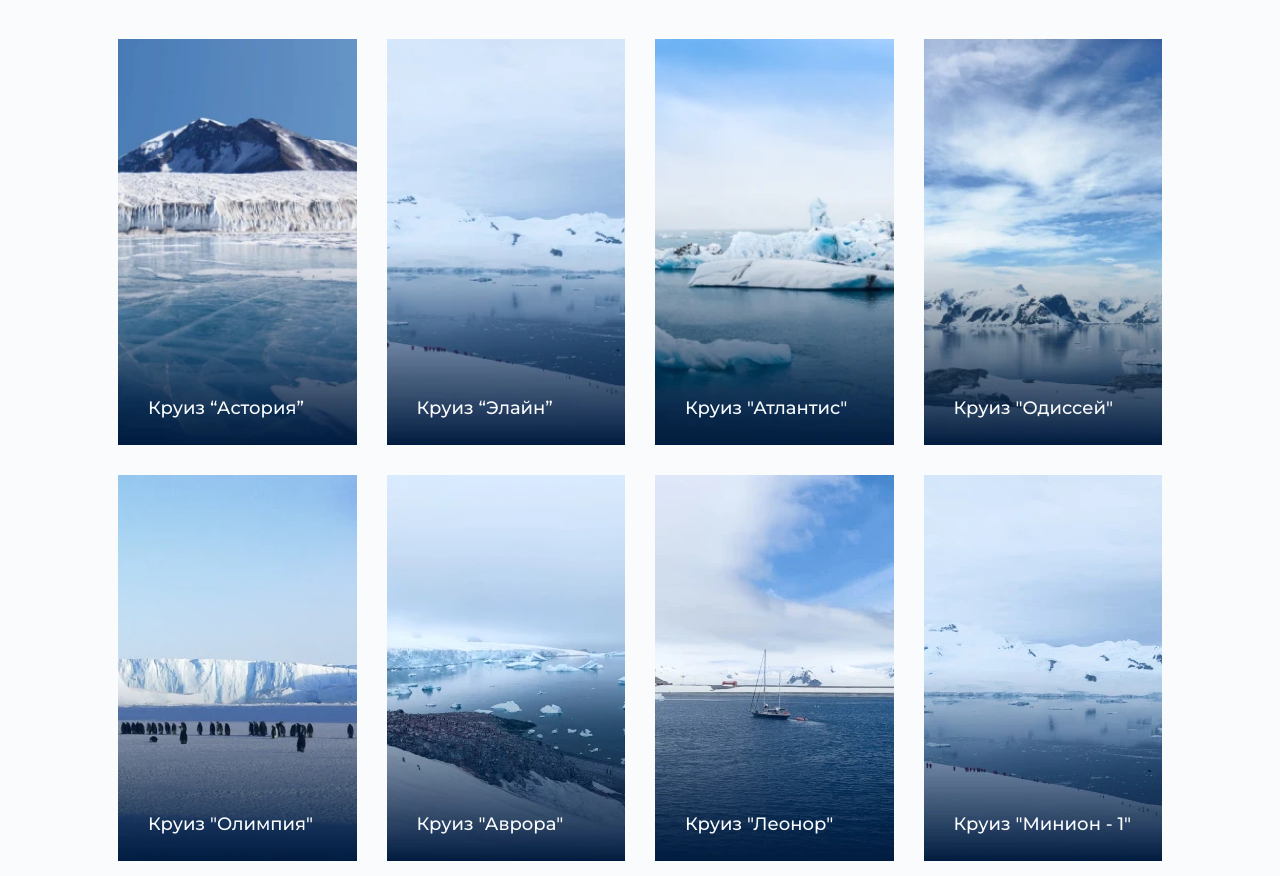
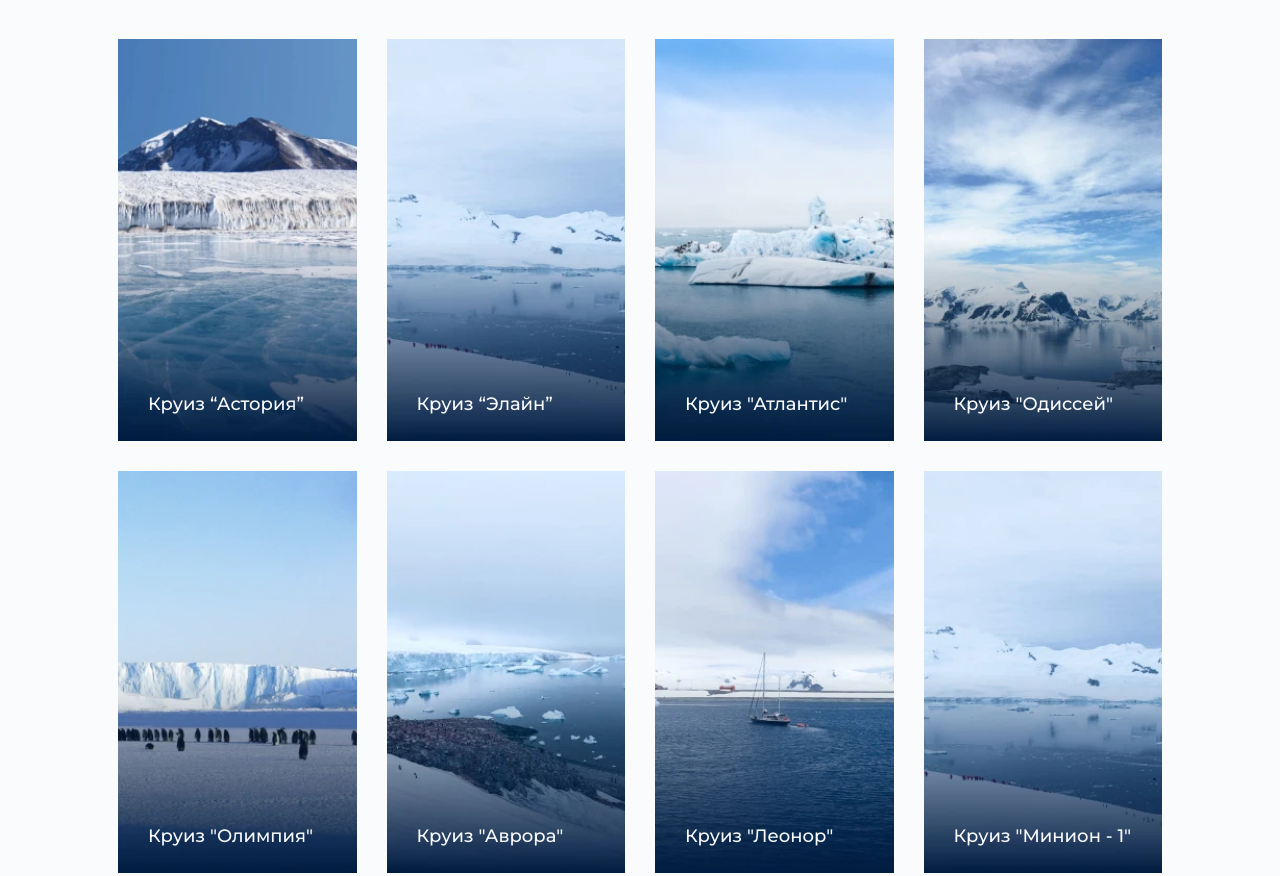
Before and after one commit to alex-v-10/cruises-to-antarctica, a website built with webpack: page source/index.html in a window 1280 px wide. Shown: the part 1940-2816 px from the top of the page. Built offline with nearby package versions, Linux system fonts and the light colour scheme; files whose address does not match are found by name.

Commit message:
fix catalog

```diff
--- a/source/index.html
+++ b/source/index.html
@@ -128,7 +128,7 @@
           </div>
         </div>
       </section>
-      <section class="catalog">
+      <section class="catalog no-js">
         <div class="container">
           <h2 class="catalog__title">Ближайшие круизы</h2>
           <div class="catalog__list-wrapper">
@@ -136,6 +136,7 @@
               <li>
                 <div class="catalog__card card" tabindex="0">
                   <div class="card__content">
+                    <div class="card__table-wrapper">
                       <table>
                         <caption>Круиз “Астория”</caption>
                         <tr>
@@ -155,6 +156,7 @@
                           <td>от 11500 $</td>
                         </tr>
                       </table>
+                    </div>
                     <a class="btn" href="#">Забронировать</a>
                   </div>
                   <div class="card__background">
@@ -170,6 +172,7 @@
               <li>
                 <div class="catalog__card card" tabindex="0">
                   <div class="card__content">
+                    <div class="card__table-wrapper">
                       <table>
                         <caption>Круиз “Элайн”</caption>
                         <tr>
@@ -189,6 +192,7 @@
                           <td>от 14500 $</td>
                         </tr>
                       </table>
+                    </div>
                     <a class="btn" href="#">Забронировать</a>
                   </div>
                   <div class="card__background">
@@ -201,16 +205,15 @@
                   </div>
                 </div>
               </li>
-              <!-- ? -->
               <li>
                 <div class="catalog__card card" tabindex="0">
                   <div class="card__content">
+                    <div class="card__table-wrapper">
                       <table>
                         <caption>Круиз "Атлантис"</caption>
                         <tr>
                           <th>Маршрут</th>
-                        <!-- <td>Аргентина - Южная Георгия и Южные Сандвичевы Острова - Антарктида</td> -->
-                        <td></td>
+                          <td>Аргентина - Южная Георгия и Южные Сандвичевы Острова - Антарктида</td>
                         </tr>
                         <tr>
                           <th>Порт отправления</th>
@@ -225,6 +228,7 @@
                           <td>от 14500 $</td>
                         </tr>
                       </table>
+                    </div>
                     <a class="btn" href="#">Забронировать</a>
                   </div>
                   <div class="card__background">
@@ -240,6 +244,7 @@
               <li>
                 <div class="catalog__card card" tabindex="0">
                   <div class="card__content">
+                    <div class="card__table-wrapper">
                       <table>
                         <caption>Круиз "Одиссей"</caption>
                         <tr>
@@ -259,6 +264,7 @@
                           <td>от 9700 $</td>
                         </tr>
                       </table>
+                    </div>
                     <a class="btn" href="#">Забронировать</a>
                   </div>
                   <div class="card__background">
@@ -271,16 +277,15 @@
                   </div>
                 </div>
               </li>
-              <!-- ? -->
               <li>
                 <div class="catalog__card card" tabindex="0">
                   <div class="card__content">
+                    <div class="card__table-wrapper">
                       <table>
                         <caption>Круиз "Олимпия"</caption>
                         <tr>
                           <th>Маршрут</th>
-                        <!-- <td>Аргентина - Фолклендские острова - Южная Георгия - Антарктида</td> -->
-                        <td></td>
+                          <td>Аргентина - Фолклендские острова - Южная Георгия - Антарктида</td>
                         </tr>
                         <tr>
                           <th>Порт отправления</th>
@@ -295,6 +300,7 @@
                           <td>от 11700 $</td>
                         </tr>
                       </table>
+                    </div>
                     <a class="btn" href="#">Забронировать</a>
                   </div>
                   <div class="card__background">
@@ -310,6 +316,7 @@
               <li>
                 <div class="catalog__card card" tabindex="0">
                   <div class="card__content">
+                    <div class="card__table-wrapper">
                       <table>
                         <caption>Круиз "Аврора"</caption>
                         <tr>
@@ -329,6 +336,7 @@
                           <td>от 11700 $</td>
                         </tr>
                       </table>
+                    </div>
                     <a class="btn" href="#">Забронировать</a>
                   </div>
                   <div class="card__background">
@@ -344,6 +352,7 @@
               <li>
                 <div class="catalog__card card" tabindex="0">
                   <div class="card__content">
+                    <div class="card__table-wrapper">
                       <table>
                         <caption>Круиз "Леонор"</caption>
                         <tr>
@@ -363,6 +372,7 @@
                           <td>от 12500 $</td>
                         </tr>
                       </table>
+                    </div>
                     <a class="btn" href="#">Забронировать</a>
                   </div>
                   <div class="card__background">
@@ -378,6 +388,7 @@
               <li>
                 <div class="catalog__card card" tabindex="0">
                   <div class="card__content">
+                    <div class="card__table-wrapper">
                       <table>
                         <caption>Круиз "Минион&nbsp;-&nbsp;1"</caption>
                         <tr>
@@ -397,6 +408,7 @@
                           <td>от 12300 $</td>
                         </tr>
                       </table>
+                    </div>
                     <a class="btn" href="#">Забронировать</a>
                   </div>
                   <div class="card__background">
--- a/source/js/main.js
+++ b/source/js/main.js
@@ -1,7 +1,7 @@
 import {iosVhFix} from './utils/ios-vh-fix';
-import {initModals} from './modules/modals/init-modals';
 import {Form} from './modules/form-validate/form';
 import {initMenuBurger} from './modules/menu-burger';
+import {initCatalog} from './modules/catalog';
 
 // ---------------------------------
 
@@ -19,7 +19,7 @@ window.addEventListener('DOMContentLoaded', () => {
   // в load следует добавить скрипты, не участвующие в работе первого экрана
   window.addEventListener('load', () => {
     initMenuBurger();
-    initModals();
+    initCatalog();
     const form = new Form();
     window.form = form;
     form.init();
--- /dev/null
+++ b/source/js/modules/catalog.js
@@ -0,0 +1,25 @@
+const cards = document.querySelectorAll('.card');
+
+const initCards = () => {
+  if (cards) {
+    for (const card of cards) {
+      const caption = card.querySelector('caption');
+      const cardBg = card.querySelector('.card__background');
+      if (caption && cardBg) {
+        const cardBgTitle = document.createElement('span');
+        cardBgTitle.classList.add('card__background-title');
+        cardBg.appendChild(cardBgTitle);
+        cardBgTitle.innerText = caption.innerText;
+      }
+    }
+  }
+};
+
+const catalog = document.querySelector('.catalog');
+
+const initCatalog = () => {
+  catalog.classList.remove('no-js');
+  initCards();
+};
+
+export {initCatalog};
--- a/source/sass/blocks/booking.scss
+++ b/source/sass/blocks/booking.scss
@@ -96,10 +96,3 @@
     padding: 0;
   }
 }
-
-.booking__form {
-  padding: 50px;
-  width: 100%;
-  background-color: $color-default-black;
-  color: $color-default-white;
-}
--- a/source/sass/blocks/card.scss
+++ b/source/sass/blocks/card.scss
@@ -1,6 +1,8 @@
 .card {
   position: relative;
   padding: 28px 25px 35px;
+  min-height: 386px;
+  height: 100%;
   background-color: $color-default-black;
   color: $color-default-white;
 
@@ -15,11 +17,6 @@
   @mixin remove-background {
     .card__background {
       display: none;
-    }
-
-    caption {
-      left: 0;
-      top: 0;
     }
   }
 
@@ -37,32 +34,21 @@
   display: flex;
   flex-direction: column;
   height: 100%;
+}
 
-  table {
-    margin: 0 0 25px;
-    padding: 38px 0 0;
-    flex: 1 1 auto;
-  }
+.card__table-wrapper {
+  margin: 0 0 2px;
+  flex: 1 0 280px;
 
   caption {
     font-weight: 500;
     font-size: 18px;
     line-height: 150%;
-
-    position: absolute;
-    width: fit-content;
-    height: fit-content;
-    bottom: -12px;
-    left: 5px;
-    z-index: 3;
-
-    @include vp-1023 {
-      left: 0;
-      bottom: -7px;
-    }
+    margin: 0 0 12px;
+    text-align: start;
 
     @include vp-767 {
-      bottom: -18px;
+      margin: 0 0 13px;
     }
   }
 
@@ -94,7 +80,6 @@
     z-index: 1;
     width: 100%;
     margin: auto 0 0;
-    justify-self: flex-end;
   }
 }
 
@@ -112,3 +97,32 @@
     object-fit: cover;
   }
 }
+
+.card__background-title {
+  font-weight: 500;
+  font-size: 18px;
+  line-height: 150%;
+
+  position: absolute;
+  width: fit-content;
+  height: fit-content;
+  bottom: 23px;
+  left: 30px;
+  z-index: 3;
+
+  @include vp-1023 {
+    bottom: 28px;
+    left: 35px;
+  }
+
+  @include vp-767 {
+    bottom: 17px;
+    left: 25px;
+  }
+}
+
+.catalog.no-js {
+  .card__background {
+    display: none;
+  }
+}
--- a/source/sass/blocks/catalog.scss
+++ b/source/sass/blocks/catalog.scss
@@ -54,7 +54,7 @@
   }
 }
 
-.catalog__card {
-  height: 100%;
-  min-height: 386px;
-}
+// .catalog__card {
+//   height: 100%;
+//   min-height: 386px;
+// }
--- a/source/sass/blocks/form.scss
+++ b/source/sass/blocks/form.scss
@@ -1,5 +1,8 @@
 .form {
   padding: 43px 50px 50px;
+  width: 100%;
+  background-color: $color-default-black;
+  color: $color-default-white;
 
   @include vp-767 {
     padding: 35px 30px 40px;
--- a/source/sass/blocks/socials.scss
+++ b/source/sass/blocks/socials.scss
@@ -16,6 +16,8 @@
   width: 30px;
   height: 30px;
   position: relative;
+
+  @include interactive-1;
 }
 
 .socials svg {
--- a/source/sass/style.scss
+++ b/source/sass/style.scss
@@ -27,6 +27,7 @@
 @import "blocks/navigation";
 @import "blocks/socials";
 @import "blocks/card";
+@import "blocks/form";
 @import "blocks/header";
 @import "blocks/footer";
 @import "blocks/intro";
@@ -34,7 +35,6 @@
 @import "blocks/advantages";
 @import "blocks/catalog";
 @import "blocks/booking";
-@import "blocks/form";
 
 // ---------------------------------
 
```
Also changed, not shown: build/css/style.css, build/css/style.min.css, build/img/svg/checkbox-tick1.svg (deleted), build/index.html, build/js/main.min.js, 2 other files. Lines whose indentation alone changed are shown as unchanged.
